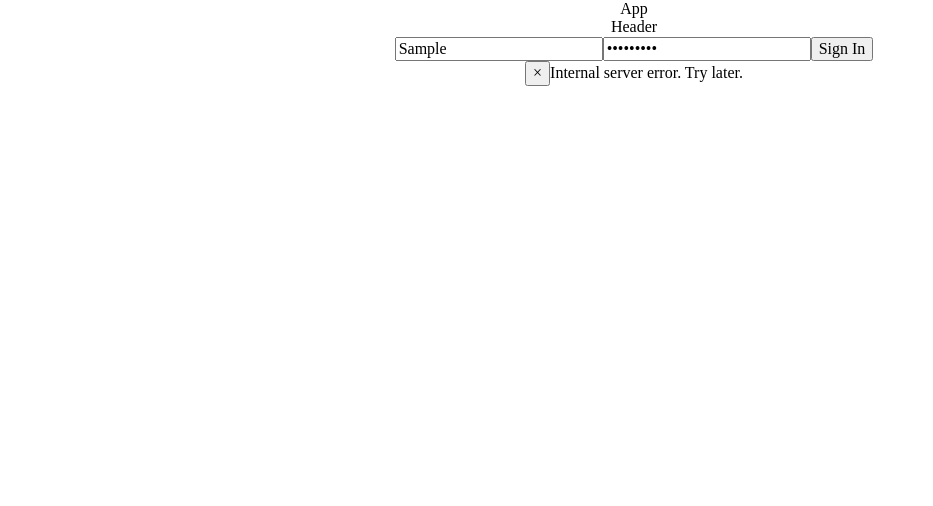
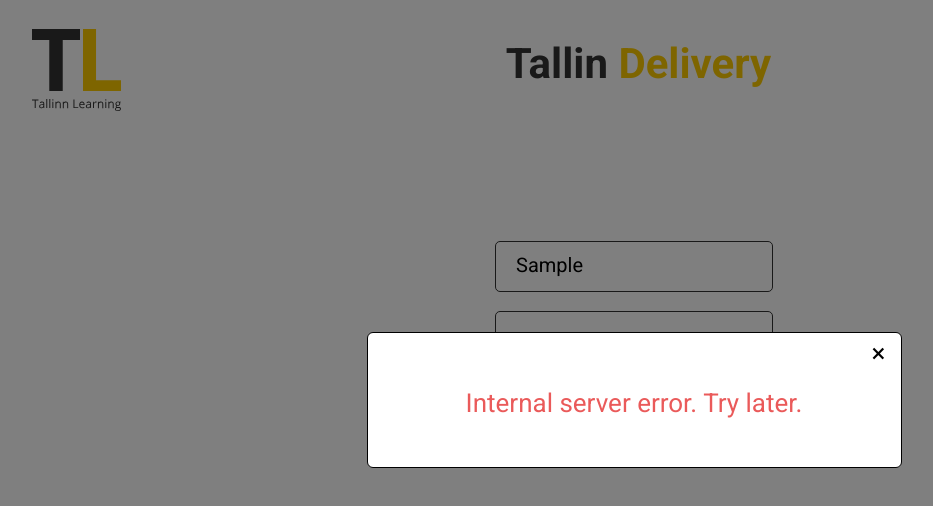
Before and after one commit to Olimpieva/tallin-delivery-front, a React app: page /signin in a window 1280 px wide. Both pictures are taken after typing "Sample", "Sample123" into the empty fields and a click on the button "Sign In". Shown: the whole page, without its empty margins (6-939 px from the left). Built offline with nearby package versions, Linux system fonts and the light colour scheme; no server answers.

Commit message:
style: Login page, error popup, header

```diff
--- a/src/components/App/App.css
+++ b/src/components/App/App.css
@@ -1,38 +1,21 @@
-.App {
-  text-align: center;
+.app {
+  width: 100%;
+  min-width: 320px;
+  min-height: 100vh;
+  height: 100%;
+  margin: 0 auto;
+  padding: 0;
+  border: 0;
+  text-decoration: none;
+  font-family: 'Roboto', 'Helvetica', sans-serif;
+  font-weight: 400;
+  color: #333333;
+  background-color: #FFF;
+  text-rendering: optimizeLegibility;
+  -moz-osx-font-smoothing: grayscale;
+  -webkit-font-smoothing: antialiased;
+  -webkit-text-size-adjust: 100%;
+  -ms-text-size-adjust: 100%;
+  position: relative;
+  transition: all 0.3s ease-out;
 }
-
-.App-logo {
-  height: 40vmin;
-  pointer-events: none;
-}
-
-@media (prefers-reduced-motion: no-preference) {
-  .App-logo {
-    animation: App-logo-spin infinite 20s linear;
-  }
-}
-
-.App-header {
-  background-color: #282c34;
-  min-height: 100vh;
-  display: flex;
-  flex-direction: column;
-  align-items: center;
-  justify-content: center;
-  font-size: calc(10px + 2vmin);
-  color: white;
-}
-
-.App-link {
-  color: #61dafb;
-}
-
-@keyframes App-logo-spin {
-  from {
-    transform: rotate(0deg);
-  }
-  to {
-    transform: rotate(360deg);
-  }
-}
--- a/src/components/App/App.js
+++ b/src/components/App/App.js
@@ -1,19 +1,17 @@
-import React from 'react';
+import React, { useEffect } from 'react';
 import { useDispatch } from 'react-redux';
 import { Route, Routes } from 'react-router-dom';
+
 import Login from '../Login/Login';
 
 import './App.css';
 
 function App() {
 
-  const dispatch = useDispatch()
-
   return (
-    <div className="App">
-      App
+    <div className="app">
       <Routes>
-        <Route path="/" element={<div>Main Page</div>} />
+        <Route path="/" element={<div></div>} />
         <Route path="/signin" element={<Login />} />
         <Route path="*" element={<div>Not Found Page</div>} />
       </Routes>
--- a/src/components/ErrorPopup/ErrorPopup.css
+++ b/src/components/ErrorPopup/ErrorPopup.css
@@ -1,9 +1,68 @@
 .error-popup {
+    margin: 0;
+    padding: 0;
+    position: fixed;
+    top: 0;
+    bottom: 0;
+    left: 0;
+    right: 0;
+    z-index: 10;
+    display: flex;
+    justify-content: center;
+    align-items: center;
+    background-color: rgba(0, 0, 0, 0.5);
+    color: #000000;
     opacity: 0;
     pointer-events: none;
+    transition: opacity 0.2s ease-out;
+    -moz-transition: opacity 0.2s ease-out;
+    }
+
+.error-popup__container {
+    width: 87.5%;
+    max-width: 535px;
+    min-height: 135px;
+    margin: auto;
+    padding: 55px 18px 48px;
+    box-sizing: border-box;
+    display: flex;
+    flex-direction: column;
+    position: relative;
+    align-items: center;
+    border: 1px solid #000;
+    border-radius: 6px;
+    background-color: #FFF;
 }
 
-.error-popup_opened {
+  .error-popup__text {
+    margin: 0;
+    font-size: 26px;
+    line-height: 1.18;
+    color: #EA5A5A;
+    text-align: center;
+}
+
+.error-popup__button-close {
+    width: 20px;
+    height: 20px;
+    padding: 0;
+    position: absolute;
+    top: 6px;
+    right: 12px;
+    background: transparent;
+    border: none;
+    font-size: 26px;
+    font-weight: 400;
+    cursor: pointer;
+    transition: opacity ease-in-out 0.3s;
+    -moz-transition: opacity ease-in-out 0.3s;
+}
+
+.error-popup__button-close:hover {
+    opacity: 0.8;
+}
+
+.error-popup_opened{
     opacity: 1;
     pointer-events: all;
 }
--- a/src/components/ErrorPopup/ErrorPopup.js
+++ b/src/components/ErrorPopup/ErrorPopup.js
@@ -14,8 +14,8 @@
     return (
         <div className={`error-popup ${message && 'error-popup_opened'}`}>
             <div className='error-popup__container'>
-                <button className='error-popup__button' type='button' onClick={handleClosePopup}>&times;</button>
-                <span>{message}</span>
+                <button className='error-popup__button-close' type='button' onClick={handleClosePopup}>&times;</button>
+                <span className='error-popup__text'>{message}</span>
             </div>
         </div>
     );
--- a/src/components/Header/Header.css
+++ b/src/components/Header/Header.css
@@ -0,0 +1,75 @@
+.header {
+    padding: 16px 17px 0;
+    display: flex;
+    justify-content: space-between;
+}
+
+.logo_main {
+    display: flex;
+}
+
+.logo_main__image {
+    padding: 13px 0 0 21px;
+}
+
+.logo_main__text {
+    opacity: 0;
+    pointer-events: none;
+    display: block;
+    align-self: flex-start;
+    font-size: 21px;
+    line-height: 1.2;
+    text-transform: uppercase;
+}
+
+.logo_main__text_shown {
+    opacity: 1;
+    pointer-events: all;
+}
+
+.title {
+    padding: 0;
+    margin: 0;
+    align-self: center;
+    font-size: 42px;
+    line-height: 1.18;
+    font-weight: bold;
+}
+
+.title_highlight {
+    color: #FDCC00;
+}
+
+.header__buttons {
+    opacity: 0;
+    pointer-events: none;
+    display: grid;
+    grid-template-columns: repeat(2, min-content);
+    gap: 0 14px;
+}
+
+.header__buttons_shown {
+    opacity: 1;
+    pointer-events: all;
+}
+
+.header__button_check-order {
+    min-width: 174px;
+    margin: 0 0 11px;
+    padding: 3px 0 6px;
+    background: #FDCC00;
+    border: none;
+    border-radius: 5px;
+    font-size: 24px;
+    line-height: 1.2;
+    align-self: flex-end;
+}
+
+.header__button_exit {
+    display: block;
+    width: 24px;
+    height: 24px;
+    background-image: url("../../images/logo/exit-logo.svg");
+    background-repeat: no-repeat;
+    background-position: center;
+}
--- a/src/components/Header/Header.js
+++ b/src/components/Header/Header.js
@@ -1,11 +1,34 @@
-import React from 'react';
+import React, { useState } from 'react';
+
+import { ReactComponent as MainLogo } from '../../images/logo/main-logo.svg';
 
 import './Header.css';
+import { Link } from 'react-router-dom';
 
-function Header() {
+const initialState = {
+    training: false,
+    title: true,
+    buttons: false
+}
+
+function Header(props) {
+
+    const [isElementShown, setIsElementShown] = useState(initialState);
+
     return (
         <div className="header">
-            Header
+            <div className='logo_main'>
+                {isElementShown.title && <MainLogo className='logo_main__image' />}
+                <span className={`logo_main__text ${isElementShown.training && 'logo_main__text_shown'}`}>Тренажёр</span>
+            </div>
+            <h1 className='title'>
+                Tallin
+                <span className='title_highlight'> Delivery</span>
+            </h1>
+            <div className={`header__buttons ${isElementShown.buttons && 'header__buttons_shown'}`}>
+                <button className='header__button_check-order'>Статус</button>
+                <Link to="/signin" title="Выход из аккаунта" className="header__button_exit" />
+            </div>
         </div>
     );
 }
--- a/src/components/Login/Login.css
+++ b/src/components/Login/Login.css
@@ -0,0 +1,45 @@
+.login-page {
+    width: 100%;
+    height: 100vh;
+}
+
+.login-page__content {
+    width: 100%;
+    padding-top: 130px;
+    display: flex;
+    justify-content: center;
+}
+
+.form {
+    width: 20%;
+    min-width: 278px;
+    box-sizing: border-box;
+    display: flex;
+    flex-direction: column;
+    align-items: center;
+    justify-content: center;
+}
+
+.form__input {
+    width: 100%;
+    margin: 0 0 19px;
+    padding: 12px 20px 13px;
+    box-sizing: border-box;
+    border: 1px solid #333333;
+    border-radius: 5px;
+    font-size: 20px;
+    line-height: 1.18;
+
+}
+
+.form__button {
+    width: 100%;
+    margin: 0;
+    padding: 11px 0 14px;
+    background: #333;
+    border: none;
+    border-radius: 5px;
+    font-size: 20px;
+    line-height: 1.18;
+    color: #FFF;
+}
--- a/src/components/Login/Login.js
+++ b/src/components/Login/Login.js
@@ -32,8 +32,8 @@
         <div className='login-page'>
             <Header />
             <main className="login-page__content">
-                <form className='login-page__form' onSubmit={handleLogin}>
-                    <input className="input-field__input" id="username"
+                <form className='form' onSubmit={handleLogin}>
+                    <input className="form__input" id="username"
                         type='text'
                         name='username'
                         placeholder='login'
@@ -43,7 +43,7 @@
                         value={loginData.username}
                         onChange={handleInputChange}
                     />
-                    <input className="input-field__input" id="password"
+                    <input className="form__input" id="password"
                         type='password'
                         name='password'
                         placeholder='password'
@@ -53,7 +53,7 @@
                         value={loginData.password}
                         onChange={handleInputChange}
                     />
-                    <button className='login-page__button' type='submit'>Sign In</button>
+                    <button className='form__button' type='submit'>Sign In</button>
                 </form>
                 <ErrorPopup message={error.message} />
             </main>
--- a/src/index.css
+++ b/src/index.css
@@ -1 +1,3 @@
 @import url(./vendor/normalize.css);
+
+@import url(https://fonts.googleapis.com/css2?family=Roboto:wght@400;700&display=swap);
```
Also changed, not shown: src/images/logo/exit-logo.svg (added), src/images/logo/main-logo.svg (added), src/images/order-not-found.svg (added).
